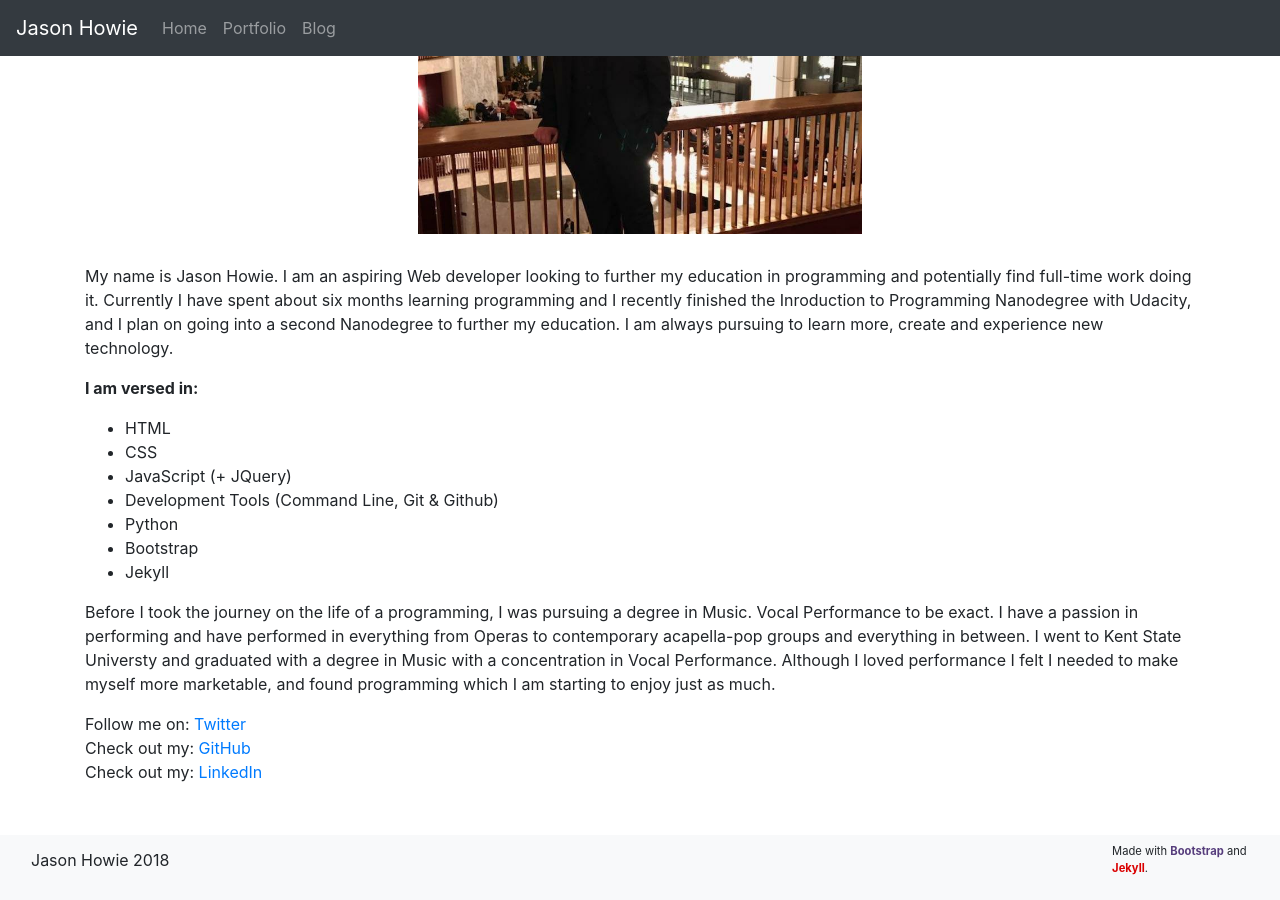
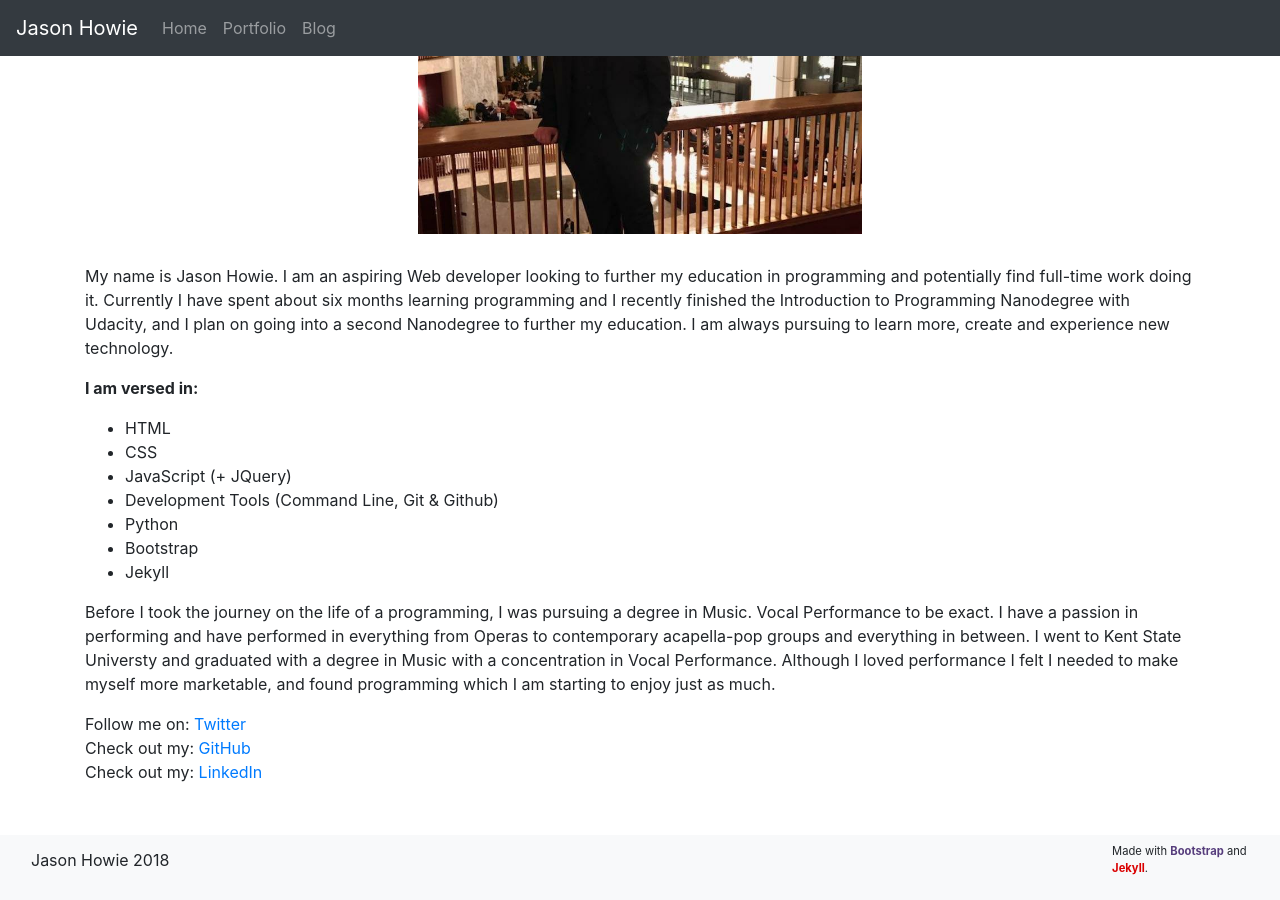
Before and after one commit to bt93/old_website, a Jekyll site: the page built from index.html, in a window 1280 px wide and 900 px high, scrolled down 605 px. Built offline with Jekyll 4.4.1, drawn with Linux system fonts in a browser that asks for light colours; nearby versions of some CDN libraries.

Commit message:
Some edits

```diff
--- a/index.html
+++ b/index.html
@@ -9,7 +9,7 @@ title: Home
 
 	<p>My name is Jason Howie. I am an aspiring Web developer looking to further my education in programming and
 	potentially find full-time work doing it. Currently I have spent about six months learning programming and I recently
-	finished the Inroduction to Programming Nanodegree with Udacity, and I plan on going into a second Nanodegree to
+	finished the Introduction to Programming Nanodegree with Udacity, and I plan on going into a second Nanodegree to
 	further my education. I am always pursuing to learn more, create and experience new technology.</p>
 	<p><strong>I am versed in:</strong></p>
 	<ul>
```
Also changed, not shown: pages/portfolio.html (+4 -4 lines), _config.yml (line endings or trailing spaces), 2 other files.
